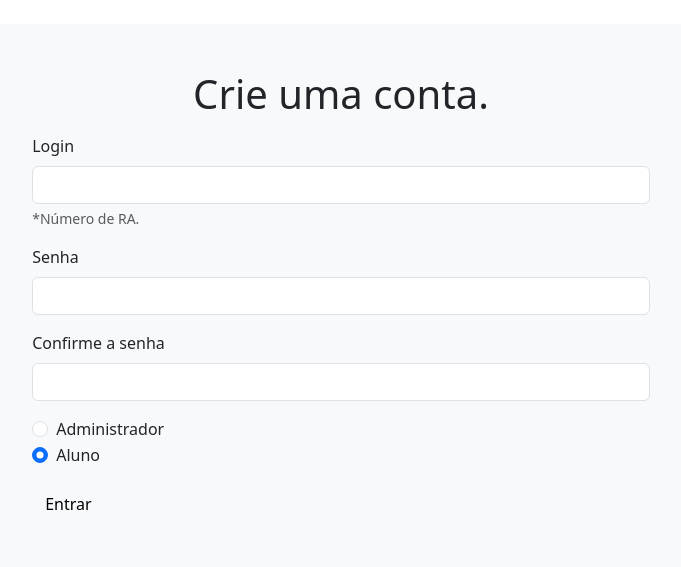
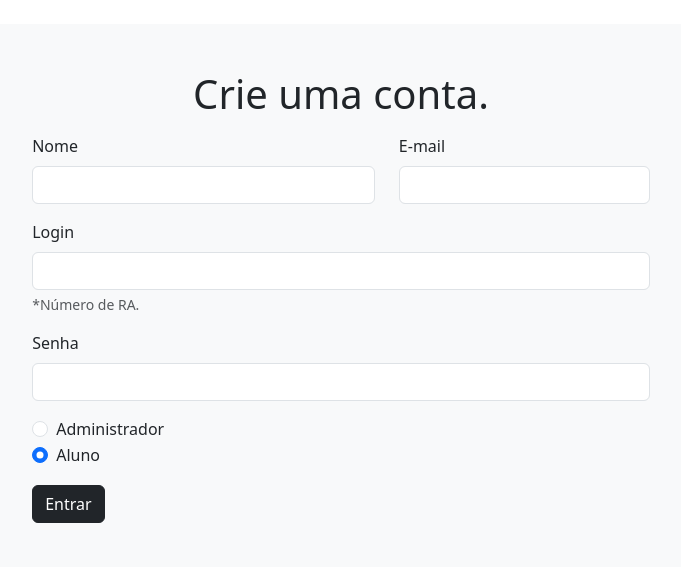
Before and after one commit to Galaticos-API/API-1, a Flask app: page /cadastro/ in a window 1280 px wide. Shown: the part 46-613 px from the top of the page, without its empty margins (299-980 px from the left). Run offline with Flask 3, Linux system fonts and the light colour scheme; some libraries are stand-ins or nearby versions.

Commit message:
cadastro de users funcionando

```diff
--- a/static/styles/styles.css
+++ b/static/styles/styles.css
@@ -29,3 +29,10 @@
 button{
     background-color: #41644A;
 }
+
+#divCadastro {
+    display: flex;
+    justify-content: center;
+    align-items: center;
+    flex-direction: column;
+}
--- a/templates/base.html
+++ b/templates/base.html
@@ -1,18 +1,28 @@
 <!DOCTYPE html>
 <html lang="en" data-bs-theme="light">
-
   <head>
-    <meta charset="utf-8">
-    <meta name="viewport" content="width=device-width, initial-scale=1, shrink-to-fit=no">
+    <meta charset="utf-8" />
+    <meta
+      name="viewport"
+      content="width=device-width, initial-scale=1, shrink-to-fit=no"
+    />
     <title>{% block title %}NinjaDevs{% endblock %}</title>
 
-    <link rel="stylesheet" type="text/css" href="{{ url_for('static',filename='styles/styles.css') }}">
+    <link
+      rel="stylesheet"
+      type="text/css"
+      href="{{ url_for('static',filename='styles/styles.css') }}"
+    />
 
     <script src="https://code.jquery.com/jquery-3.6.0.min.js"></script>
     <script src="https://cdnjs.cloudflare.com/ajax/libs/crypto-js/4.1.1/crypto-js.min.js"></script>
+    <script src="https://code.jquery.com/jquery-3.6.4.min.js"></script>
 
-    <link href="https://cdn.jsdelivr.net/npm/bootstrap@5.3.3/dist/css/bootstrap.min.css" rel="stylesheet"
-        integrity="sha384-QWTKZyjpPEjISv5WaRU9OFeRpok6YctnYmDr5pNlyT2bRjXh0JMhjY6hW+ALEwIH" crossorigin="anonymous">
+    <link
+      href="https://cdn.jsdelivr.net/npm/bootstrap@5.3.0/dist/css/bootstrap.min.css"
+      rel="stylesheet"
+    />
+    <script src="https://cdn.jsdelivr.net/npm/bootstrap@5.3.0/dist/js/bootstrap.bundle.min.js"></script>
   </head>
 
   <body>
@@ -24,26 +34,20 @@
           <a class="navbar-brand mx-5" href="/avaliacao">Avaliação</a>
         </div>
         <div class="navbar-contents">
-
           {% if "login" not in session %}
           <a id="loginBtn" class="navbar-brand mx-5" href="/login">Login</a>
-                <a id="cadastroBtn" class="navbar-brand mx-5" href="/cadastro/">Cadastro</a>
+          <a id="cadastroBtn" class="navbar-brand mx-5" href="/cadastro/"
+            >Cadastro</a
+          >
           {% else %}
           <a id="logoutBtn" class="navbar-brand mx-5" href="/logout/">Sair</a>
           {% endif %}
-
-
-
         </div>
       </div>
-
     </nav>
-
 
     <main class="main container bg-light mt-4">
       {% block content %}{% endblock %}
     </main>
-
   </body>
-
 </html>
--- a/templates/user/cadastro.html
+++ b/templates/user/cadastro.html
@@ -1,42 +1,148 @@
 <!-- templates/atestados.html -->
-{% extends "base.html" %}
+{% extends "base.html" %} {% block title %}Atestados{% endblock %} {% block
+content %}
+<div class="content" id="divCadastro">
+  <!-- Toast -->
+  <div
+    id="toastResposta"
+    class="toast align-items-center position-fixed top-0 end-0 m-3 text-dark"
+    role="alert"
+    aria-live="assertive"
+    aria-atomic="true"
+    style="z-index: 1050"
+  >
+    <div class="d-flex">
+      <div class="toast-body" id="toastMensagem"></div>
+      <button
+        type="button"
+        class="btn-close me-2 m-auto"
+        data-bs-dismiss="toast"
+        aria-label="Fechar"
+      ></button>
+    </div>
+  </div>
 
-{% block title %}Atestados{% endblock %}
+  <h1 class="mb-3 text-center">Crie uma conta.</h1>
+  <div>
+    <form id="formCadastro" class="row justify-content-md-center" method="POST">
+      <div class="mb-3 col-4">
+        <label for="nome" class="form-label">Nome</label>
+        <input
+          type="text"
+          class="form-control"
+          id="nome"
+          aria-describedby="nome"
+        />
+      </div>
 
-{% block content %}
-<div class="content">
-    <h1 class="mb-3 text-center">Crie uma conta.</h1>
-    <form action="/usuario/add_user" class="row justify-content-md-center" method="POST">
+      <div class="mb-3 col-3">
+        <label for="email" class="form-label">E-mail</label>
+        <input
+          type="email"
+          class="form-control"
+          id="email"
+          aria-describedby="email"
+        />
+      </div>
+
       <div class="mb-3 col-7">
         <label for="login" class="form-label">Login</label>
-            <input type="number" class="form-control" id="login" aria-describedby="emailHelp">
-            <div id="emailHelp" class="form-text">*Número de RA.</div>
+        <input
+          type="number"
+          class="form-control"
+          id="login"
+          aria-describedby="login"
+        />
+        <div id="login" class="form-text">*Número de RA.</div>
       </div>
+
       <div class="mb-3 col-7">
         <label for="senha" class="form-label">Senha</label>
-            <input type="password" class="form-control" id="senha">
+        <input type="password" class="form-control" id="senha" />
       </div>
-        <div class="mb-3 col-7">
-            <label for="senha" class="form-label">Confirme a senha</label>
-            <input type="password" class="form-control" id="senha">
-        </div>
+
       <div class="mb-3 col-7">
         <div class="form-check">
-                <input class="form-check-input" type="radio" name="radioUSerType" id="adm">
-                <label class="form-check-label" for="adm">
-                    Administrador
-                </label>
+          <input
+            class="form-check-input"
+            type="radio"
+            name="radioUSerType"
+            value="adm"
+            id="adm"
+          />
+          <label class="form-check-label" for="adm"> Administrador </label>
         </div>
+
         <div class="form-check">
-                <input class="form-check-input" type="radio" name="radioUSerType" id="aluno" checked>
-                <label class="form-check-label" for="aluno">
-                    Aluno
-                </label>
+          <input
+            class="form-check-input"
+            type="radio"
+            name="radioUSerType"
+            value="aluno"
+            id="aluno"
+            checked
+          />
+          <label class="form-check-label" for="aluno"> Aluno </label>
         </div>
       </div>
+
       <div class="col-7">
-            <button type="submit" class="btn btn-light">Entrar</button>
+        <button type="submit" class="btn btn-dark">Entrar</button>
       </div>
+
+      <div id="resposta"></div>
+
+      <div></div>
     </form>
   </div>
+</div>
+<script>
+  $(document).ready(function () {
+    $("#formCadastro").submit(function (event) {
+      event.preventDefault(); // Impede o envio padrão do formulário
+
+      let nome = $("#nome").val();
+      let email = $("#email").val();
+      let login = $("#login").val();
+      let senha = $("#senha").val();
+      let userType = $('input[name="radioUSerType"]:checked').val();
+
+      $.ajax({
+        url: "/usuario/add_user",
+        type: "POST",
+        contentType: "application/json",
+        data: JSON.stringify({
+          // Converte os dados para JSON antes de enviar
+          nome: nome,
+          email: email,
+          login: login,
+          senha: senha,
+          tipo: userType,
+        }),
+        success: function (response) {
+          mostrarToast(response.message, "bg-success text-white");
+        },
+        error: function (response) {
+          let responseJson = response.responseJSON;
+          mostrarToast(responseJson.message, "bg-danger text-white");
+        },
+      });
+    });
+  });
+
+  function mostrarToast(mensagem, classe) {
+    let toastEl = $("#toastResposta");
+
+    // Define a mensagem no toast
+    $("#toastMensagem").html(mensagem);
+
+    // Adiciona a classe de cor (sucesso/erro)
+    toastEl.removeClass("bg-success bg-danger text-white").addClass(classe);
+
+    // Exibe o toast
+    let toast = new bootstrap.Toast(toastEl[0]);
+    toast.show();
+  }
+</script>
+
 {% endblock %}
```
Also changed, not shown: controlarUsuarios/user.py (+5 -4 lines), controlarUsuarios/users.json (deleted, +0 -16 lines), 1 other file. Lines whose indentation alone changed are shown as unchanged.
